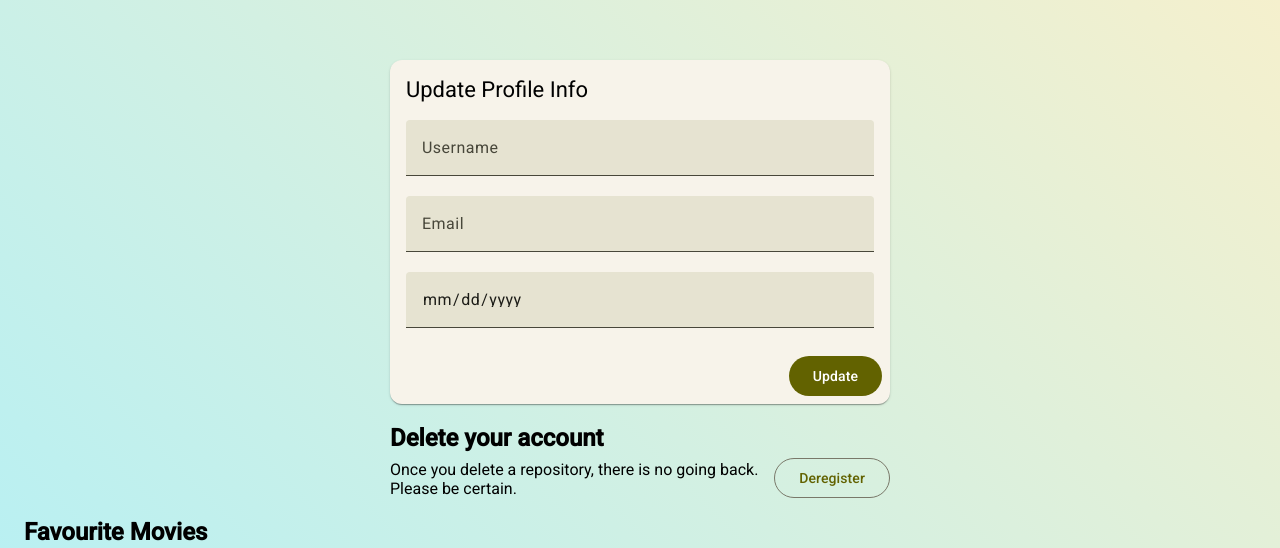
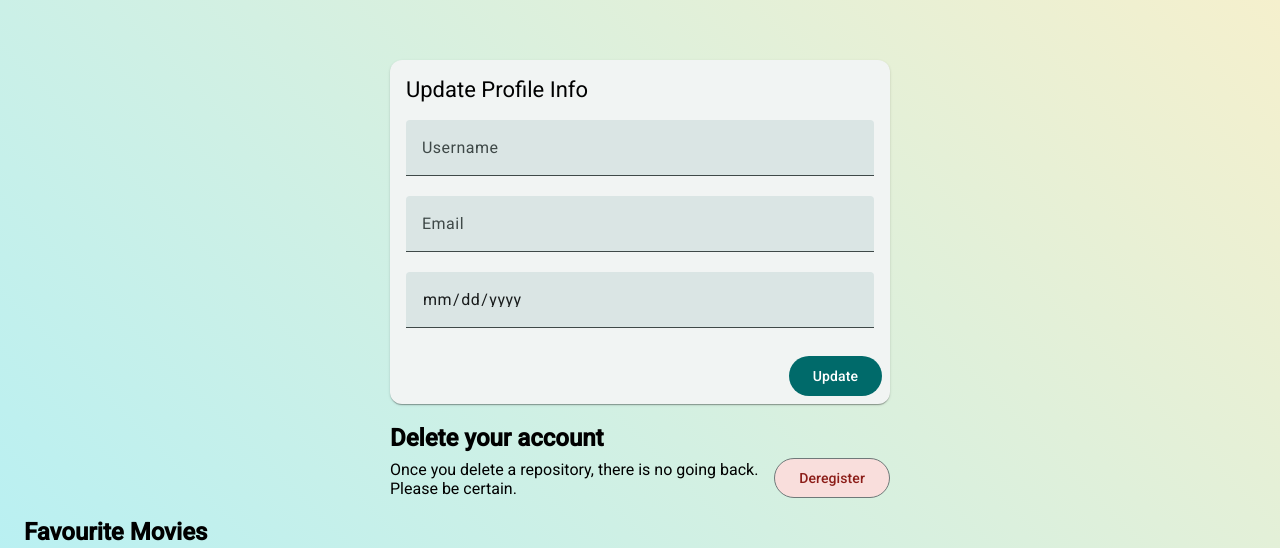
Before and after one commit to deeps4/myFlix-Angular-client, an Angular app: page /profile in a window 1280 px wide. Shown: the top 548 px of the page. Built offline with nearby package versions, Linux system fonts and the light colour scheme; no server answers.

Commit message:
Update theme color

```diff
--- a/src/app/user-profile/user-profile.component.scss
+++ b/src/app/user-profile/user-profile.component.scss
@@ -16,9 +16,14 @@ mat-card-header {
   margin-bottom: 16px;
 }
 
-.delete-button:hover {
-  color: white;
-  background-color: rgb(188, 44, 44);
+.delete-button.mdc-button.mat-mdc-outlined-button {
+  background-color: #f9dedc;
+  color: #8c1d18;
+
+  &:hover {
+    background-color: #8c1d18;
+    color: white;
+  }
 }
 
 .delete-heading {
--- a/src/styles.scss
+++ b/src/styles.scss
@@ -6,7 +6,7 @@ html {
   @include mat.theme(
     (
       color: (
-        primary: mat.$yellow-palette,
+        primary: mat.$cyan-palette,
         tertiary: mat.$orange-palette,
         theme-type: light,
       ),
```
